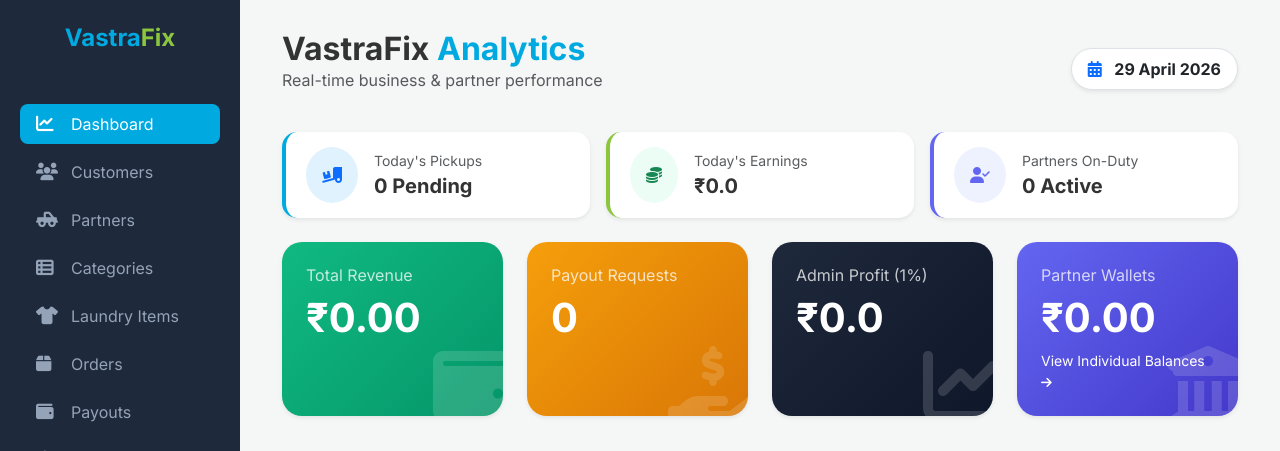
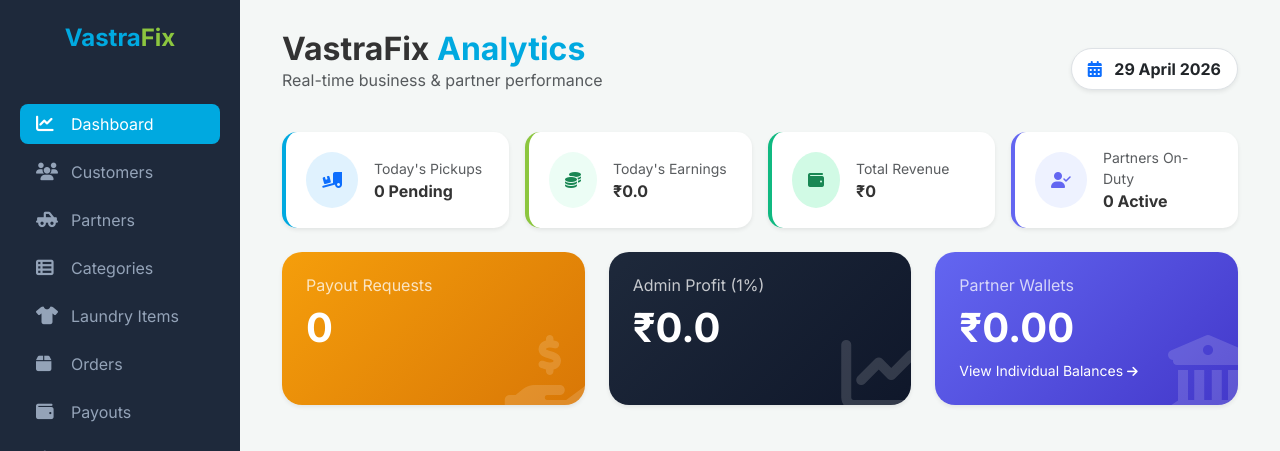
Before and after one commit to shreejiaffiliate-source/Vastrafix_Admin, a Django app: page /dashboard/ in a window 1280 px wide. Shown: the top 451 px of the page. Run offline with Django 5.2, Linux system fonts and the light colour scheme; the visitor is signed in with stand-in values (Sample User, id 1); data comes from the database, SQL or seed files in the repository; data that the repository does not hold is empty; parts of the project's set-up code (start-up, migrations or seed data) failed here and were passed over; some libraries are stand-ins or nearby versions.

Commit message:
Many changes for application

```diff
--- a/dashboard/templates/dashboard/admin_dashboard.html
+++ b/dashboard/templates/dashboard/admin_dashboard.html
@@ -50,51 +50,57 @@
     </div>
 
     <div class="row g-3 mb-4">
-        <div class="col-md-4">
-            <div class="quick-stat-box shadow-sm d-flex align-items-center">
-                <div class="me-3 bg-light-primary p-3 rounded-circle" style="background: #e0f2fe;">
+        <div class="col-md-3">
+            <div class="quick-stat-box shadow-sm d-flex align-items-center h-100">
+                <div class="me-3 p-3 rounded-circle" style="background: #e0f2fe;">
                     <i class="fas fa-truck-loading text-primary"></i>
                 </div>
                 <div>
                     <small class="text-muted d-block">Today's Pickups</small>
-                    <span class="fw-bold fs-5">{{ today_orders_pickup }} Pending</span>
+                    <span class="fw-bold fs-6">{{ today_orders_pickup }} Pending</span>
                 </div>
             </div>
         </div>
-        <div class="col-md-4">
-            <div class="quick-stat-box shadow-sm d-flex align-items-center" style="border-left-color: var(--vf-green);">
+
+        <div class="col-md-3">
+            <div class="quick-stat-box shadow-sm d-flex align-items-center h-100" style="border-left-color: var(--vf-green);">
                 <div class="me-3 p-3 rounded-circle" style="background: #ecfdf5;">
                     <i class="fas fa-coins text-success"></i>
                 </div>
                 <div>
                     <small class="text-muted d-block">Today's Earnings</small>
-                    <span class="fw-bold fs-5">₹{{ today_total_earnings }}</span>
+                    <span class="fw-bold fs-6">₹{{ today_total_earnings }}</span>
                 </div>
             </div>
         </div>
-        <div class="col-md-4">
-            <div class="quick-stat-box shadow-sm d-flex align-items-center" style="border-left-color: #6366f1;">
+
+        <div class="col-md-3">
+            <div class="quick-stat-box shadow-sm d-flex align-items-center h-100" style="border-left-color: #10b981;">
+                <div class="me-3 p-3 rounded-circle" style="background: #d1fae5;">
+                    <i class="fas fa-wallet text-success" style="color: #10b981;"></i>
+                </div>
+                <div>
+                    <small class="text-muted d-block">Total Revenue</small>
+                    <span class="fw-bold fs-6">₹{{ total_revenue|floatformat:0 }}</span>
+                </div>
+            </div>
+        </div>
+
+        <div class="col-md-3">
+            <div class="quick-stat-box shadow-sm d-flex align-items-center h-100" style="border-left-color: #6366f1;">
                 <div class="me-3 p-3 rounded-circle" style="background: #eef2ff;">
                     <i class="fas fa-user-check text-indigo" style="color: #6366f1;"></i>
                 </div>
                 <div>
                     <small class="text-muted d-block">Partners On-Duty</small>
-                    <span class="fw-bold fs-5">{{ online_partners_count }} Active</span>
+                    <span class="fw-bold fs-6">{{ online_partners_count }} Active</span>
                 </div>
             </div>
         </div>
     </div>
 
     <div class="row g-4 mb-5">
-    <div class="col-md-3">
-        <div class="card stat-card shadow-sm p-4 text-white h-100" style="background: linear-gradient(135deg, #10b981, #059669);">
-            <h6 class="opacity-75">Total Revenue</h6>
-            <h2 class="display-6 fw-bold mb-0">₹{{ total_revenue|floatformat:2 }}</h2>
-            <i class="fas fa-wallet stat-icon"></i>
-        </div>
-    </div>
-
-    <div class="col-md-3">
+        <div class="col-md-4">
             <a href="{% url 'admin_payouts' %}" class="text-decoration-none">
                 <div class="card stat-card shadow-sm p-4 h-100" style="background: linear-gradient(135deg, #f59e0b, #d97706); color: #fff;">
                     <h6 class="opacity-75">Payout Requests</h6>
@@ -104,7 +110,7 @@
             </a>
         </div>
 
-    <div class="col-md-3">
+        <div class="col-md-4">
             <div class="card stat-card shadow-sm p-4 text-white h-100" style="background: linear-gradient(135deg, #1e293b, #0f172a);">
                 <h6 class="opacity-75">Admin Profit (1%)</h6>
                 <h2 class="display-6 fw-bold mb-0">₹{{ admin_profit }}</h2>
@@ -112,7 +118,7 @@
             </div>
         </div>
 
-    <div class="col-md-3">
+        <div class="col-md-4">
             <a href="{% url 'admin_partner_wallets' %}" class="text-decoration-none">
                 <div class="card stat-card shadow-sm p-4 text-white h-100" style="background: linear-gradient(135deg, #6366f1, #4338ca);">
                     <h6 class="opacity-75">Partner Wallets</h6>
--- a/dashboard/views.py
+++ b/dashboard/views.py
@@ -51,8 +51,13 @@
     total_orders = Order.objects.count()
     recent_orders = Order.objects.all().order_by('-id')[:5]
 
-    raw_revenue = Payment.objects.filter(status='Success').aggregate(Sum('amount'))['amount__sum'] or 0
-    total_revenue = raw_revenue / 100
+    # 🔥 FIXED TOTAL REVENUE LOGIC:
+    # Online ho ya COD, agar order 'delivered' hai, toh wo revenue hai.
+    total_revenue_val = Order.objects.filter(status='delivered').aggregate(Sum('total_amount'))['total_amount__sum'] or 0
+    total_revenue = float(total_revenue_val)
+
+    # Admin Profit (1% of Delivered Orders)
+    admin_profit = (total_revenue * 1) / 100
 
     total_delivered_val = Order.objects.filter(status='delivered').aggregate(Sum('total_amount'))['total_amount__sum'] or 0
     admin_profit = (float(total_delivered_val) * 1) / 100
--- a/orders/utils.py
+++ b/orders/utils.py
@@ -56,8 +56,9 @@
 
             # 🔥 Step 3: Agar pehle nahi bheja aur partner ka token hai
             if not already_sent and partner.fcm_token:
+                # Updated Strings
                 title = f"Pickup Alert ({label})! 🧺"
-                body = f"Bhai, agle {label} mein aapko {order_count} orders pickup karne jaana hai!"
+                body = f"Reminder: You have {order_count} pickups scheduled in the next {label}."
 
                 # 1. Mobile Push Notification (Bahar ke liye)
                 send_push(
```
Also changed, not shown: accounts/views.py (+10 -0 lines), orders/views.py (+42 -52 lines), media/bank_proofs/scaled_1000492482.jpg (added). Lines whose indentation alone changed are shown as unchanged.
